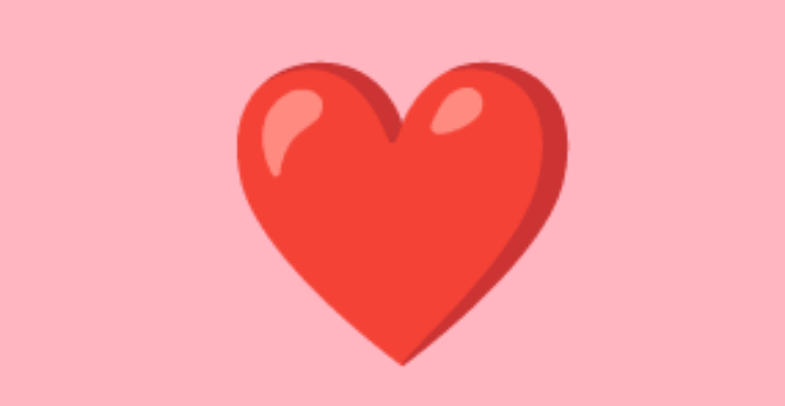
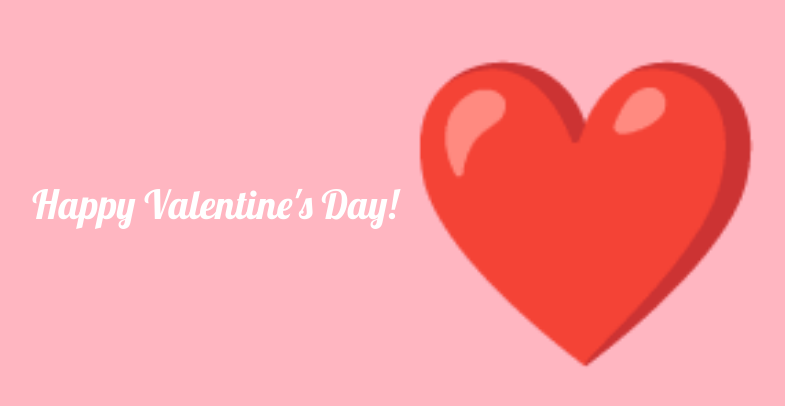
Before and after one commit to martinamuscat/stinkysquishy, a plain HTML site: page index.html in a window 1280 px wide. Shown: the part 194-600 px from the top of the page, without its empty margins (238-1023 px from the left). Drawn offline with Linux system fonts and the light colour scheme.

Commit message:
Update index.html

```diff
--- a/index.html
+++ b/index.html
@@ -4,6 +4,8 @@
     <meta charset="UTF-8">
     <meta name="viewport" content="width=device-width, initial-scale=1.0">
     <title>Happy Valentine's ❤️</title>
+    <!-- Link to Google Font Lobster -->
+    <link href="https://fonts.googleapis.com/css2?family=Lobster&display=swap" rel="stylesheet">
     <style>
         body {
             display: flex;
@@ -22,9 +24,20 @@
             50% { transform: scale(1.2); }
             100% { transform: scale(1); }
         }
+       /* Styling for Lobster font */
+        .lobster-regular {
+            font-family: "Lobster", serif;
+            font-weight: 400;
+            font-style: normal;
+            font-size: 40px;
+            color: white;
+            margin-bottom: 20px;
+        }
     </style>
 </head>
 <body>
+    <!-- Heading text with Lobster font -->
+    <div class="lobster-regular">Happy Valentine's Day!</div>
     <div class="heart">❤️</div>
 </body>
 </html>
```
